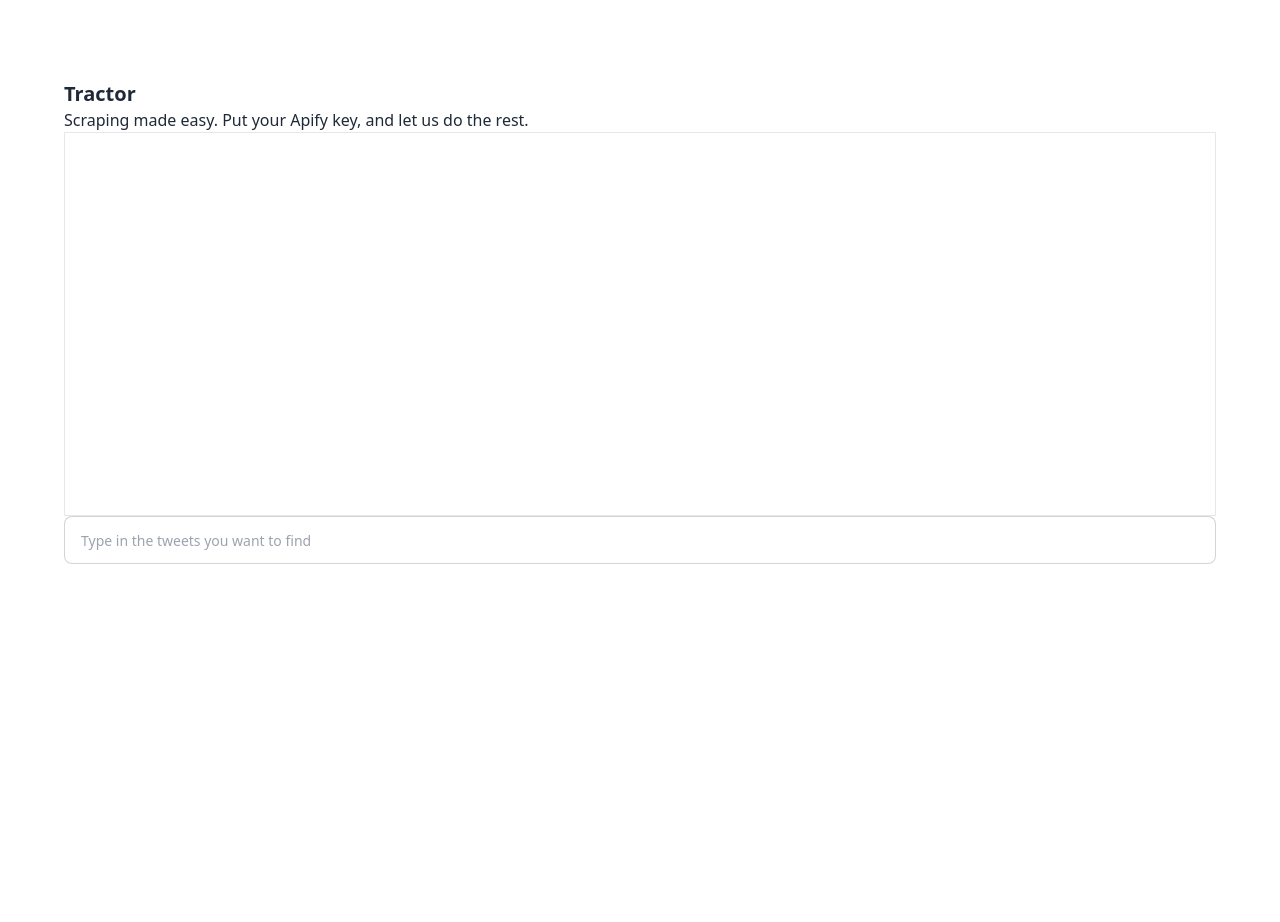
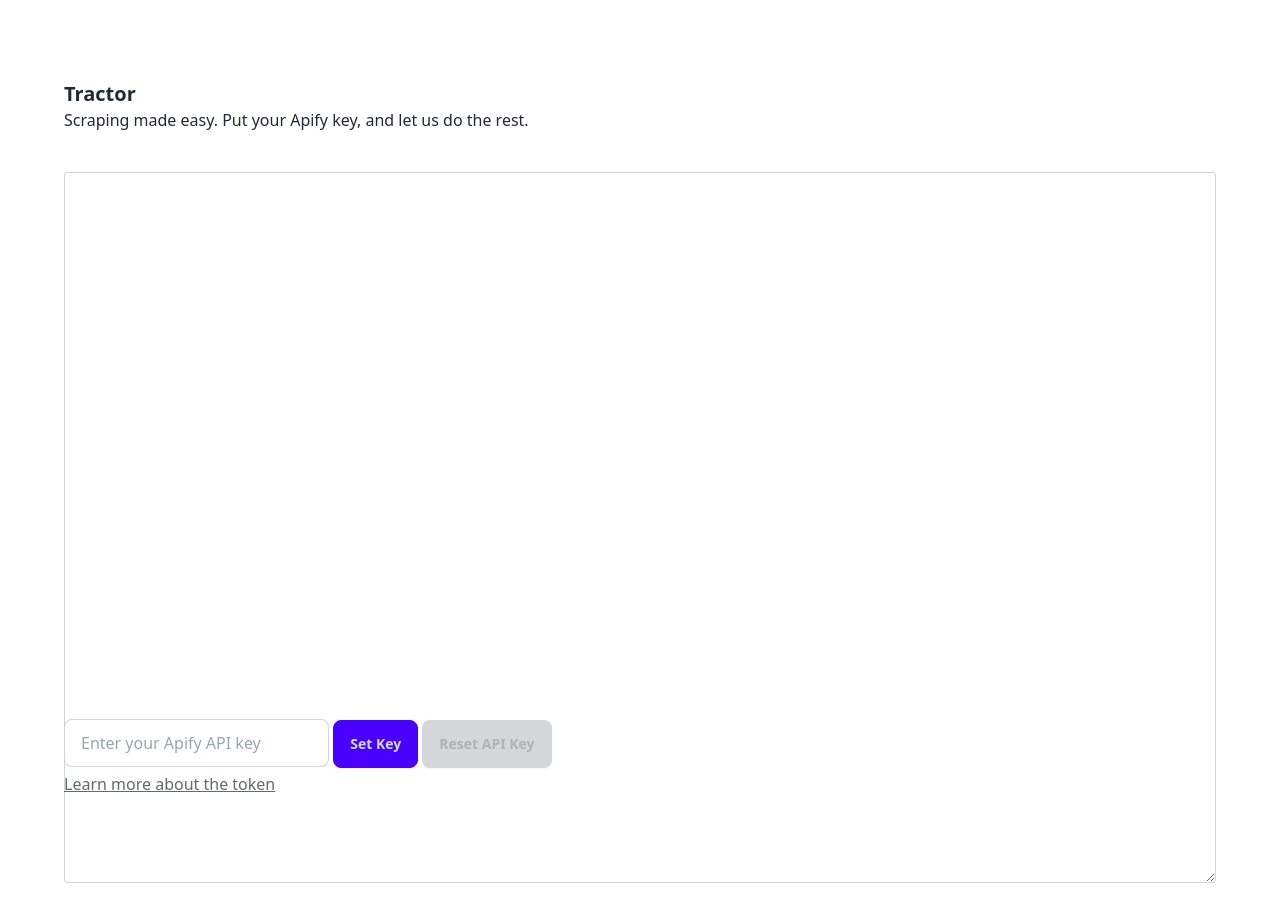
Before and after one commit to graphext/tractor2.0, a SvelteKit app: page / in a window 1280 px wide. Shown: the top 922 px of the page. Before the commit the page ends 800 px from the top, so only its background shows below. Built offline with nearby package versions, Linux system fonts and the light colour scheme.

Commit message:
adding functions and ui

```diff
--- a/package.json
+++ b/package.json
@@ -18,6 +18,7 @@
     "@sveltejs/vite-plugin-svelte": "^3.0.0",
     "@tailwindcss/typography": "^0.5.13",
     "@types/eslint": "^8.56.7",
+    "apify-client": "^2.9.4",
     "autoprefixer": "^10.4.19",
     "daisyui": "^4.12.10",
     "eslint": "^9.0.0",
--- /dev/null
+++ b/src/lib/components/ApifyKeyInput.svelte
@@ -0,0 +1,50 @@
+<script lang="ts">
+    import { apifyKey } from "$lib/stores/apifyStore";
+
+    let key = "";
+
+    function handleSubmit() {
+        apifyKey.set(key);
+        key = "";
+    }
+    function resetKey() {
+        apifyKey.set("");
+    }
+
+    $: apikeyPresent = $apifyKey != "";
+
+    let placeholder = apikeyPresent
+        ? "Key already set. Good to go!"
+        : "Enter your Apify API key";
+</script>
+
+<form on:submit|preventDefault={handleSubmit}>
+    <input
+        type="text"
+        bind:value={key}
+        {placeholder}
+        class="input input-bordered"
+        class:inputDisabled={apikeyPresent}
+    />
+    <button
+        type="submit"
+        class:btnDisabled={apikeyPresent}
+        class="btn btn-primary">Set Key</button
+    >
+    <button
+        class:btnDisabled={!apikeyPresent}
+        class="btn btn-error text-white"
+        on:click={resetKey}
+    >
+        Reset API Key
+    </button>
+</form>
+
+<style>
+    .inputDisabled {
+        @apply input-disabled;
+    }
+    .btnDisabled {
+        @apply btn-disabled;
+    }
+</style>
--- a/src/lib/components/Input.svelte
+++ b/src/lib/components/Input.svelte
@@ -1,17 +1,14 @@
 <script lang="ts">
-    export let value: string = ''
-    export let enter: string | undefined = undefined
+    export let value: string = "";
+    export let enter: string | undefined = undefined;
+    export let placeholder = "";
 
-    import { messages } from '../../store'
-
-    let element: HTMLInputElement
-    $: console.log(enter)
+    let element: HTMLInputElement;
 
     function onEnter(e: KeyboardEvent) {
-        if (e.key === 'Enter') {
-            enter = value
-            value = ''
-            $messages = [...$messages, enter]
+        if (e.key === "Enter") {
+            enter = value;
+            value = "";
         }
     }
 </script>
@@ -21,6 +18,6 @@
     class="input input-md input-bordered w-full"
     bind:value
     bind:this={element}
-    placeholder="Type in the tweets you want to find"
+    {placeholder}
     on:keydown={onEnter}
 />
--- /dev/null
+++ b/src/lib/stores/apifyStore.ts
@@ -0,0 +1,13 @@
+import { writable } from "svelte/store";
+import { browser } from "$app/environment";
+
+// Initialize the store with the value from localStorage if available
+const storedKey = browser ? localStorage.getItem("apifyKey") : null;
+export const apifyKey = writable<string>(storedKey || "");
+
+// Subscribe to changes and update localStorage
+if (browser) {
+	apifyKey.subscribe((value) => {
+		localStorage.setItem("apifyKey", value);
+	});
+}
--- /dev/null
+++ b/src/lib/utils.ts
@@ -0,0 +1,70 @@
+import { ApifyClient } from "apify-client";
+import { get } from "svelte/store";
+import { apifyKey } from "./stores/apifyStore";
+
+let client: ApifyClient | null = null;
+
+// Function to initialize or update the ApifyClient with a token
+export function initializeApifyClient() {
+	const token = get(apifyKey);
+	if (token) {
+		client = new ApifyClient({
+			token: token,
+		});
+	} else {
+		client = null;
+	}
+}
+
+// Wrapper function to ensure client is initialized before each operation
+function ensureClient<T>(operation: (client: ApifyClient) => T): T {
+	if (!client) {
+		throw new Error(
+			"ApifyClient is not initialized. Please set your Apify API key.",
+		);
+	}
+	return operation(client);
+}
+
+// Function to create a task
+export async function createTask(
+	actorId: string,
+	input: Record<string, unknown>,
+) {
+	return ensureClient(async (client) => {
+		try {
+			const task = await client.tasks().create({
+				actorId,
+				name: `Task for ${actorId}`,
+				options: {
+					build: "latest",
+				},
+				input,
+			});
+			return task;
+		} catch (error) {
+			console.error("Error creating task:", error);
+			throw error;
+		}
+	});
+}
+
+// Function to run a task
+export async function runTask(taskId: string) {
+	return ensureClient(async (client) => {
+		try {
+			const run = await client.task(taskId).run();
+			return run;
+		} catch (error) {
+			console.error("Error running task:", error);
+			throw error;
+		}
+	});
+}
+
+// ... (implement other functions similarly)
+
+// Subscribe to changes in the apifyKey store
+apifyKey.subscribe(() => {
+	initializeApifyClient();
+});
--- /dev/null
+++ b/src/routes/+page.server.ts
@@ -0,0 +1,75 @@
+import { APIFY_AUTH_TOKEN } from "$env/static/private";
+
+async function createTask(actorID: string, payload: Object) {
+	const baseApifyURL = new URL("https://api.apify.com/v2/actor-tasks");
+	const searchParams = baseApifyURL.searchParams;
+
+	searchParams.append("actId", actorID);
+	searchParams.append("name", "whatever"); //we can infer from prompt, or ask gepeto to generate a meaningful name
+
+	const promise = await fetch(baseApifyURL, {
+		method: "POST",
+		headers: {
+			Authorization: `Bearer ${APIFY_AUTH_TOKEN}`,
+			"Content-Type": "application/json",
+		},
+		body: JSON.stringify(payload),
+	});
+
+	return await promise.json();
+}
+
+async function runTask(taskId: string, payload: Object) {
+	const baseApifyURL = new URL("https://api.apify.com/v2/actor-tasks");
+	const searchParams = baseApifyURL.searchParams;
+
+	searchParams.append("actId", actorID);
+	searchParams.append("name", "whatever"); //we can infer from prompt, or ask gepeto to generate a meaningful name
+
+	const promise = await fetch(baseApifyURL, {
+		method: "POST",
+		headers: {
+			Authorization: `Bearer ${APIFY_AUTH_TOKEN}`,
+			"Content-Type": "application/json",
+		},
+		body: JSON.stringify(payload),
+	});
+
+	return await promise.json();
+}
+
+const baseApifyURL = new URL("https://api.apify.com/v2/actor-tasks");
+const actorID = "61RPP7dywgiy0JPD0"; //actor for twitter
+
+export async function load({ fetch }) {
+	const payload = {
+		//we are pretending this is the payload we got from gepeto
+		customMapFunction: "(object) => { return {...object} }",
+		includeSearchTerms: false,
+		maxItems: 10,
+		onlyImage: false,
+		onlyQuote: false,
+		onlyTwitterBlue: false,
+		onlyVerifiedUsers: false,
+		onlyVideo: false,
+		sort: "Latest",
+		startUrls: [
+			"from:@jesi-rgb since:2023-07-09 until:2023-08-09",
+			"from:@jesi-rgb since:2023-08-09 until:2023-09-09",
+			"from:@jesi-rgb since:2023-09-09 until:2023-10-09",
+			"from:@jesi-rgb since:2023-10-09 until:2023-11-09",
+			"from:@jesi-rgb since:2023-11-09 until:2023-12-09",
+			"from:@jesi-rgb since:2023-12-09 until:2024-01-09",
+			"from:@jesi-rgb since:2024-01-09 until:2024-02-09",
+			"from:@jesi-rgb since:2024-02-09 until:2024-03-09",
+			"from:@jesi-rgb since:2024-03-09 until:2024-04-09",
+			"from:@jesi-rgb since:2024-04-09 until:2024-05-09",
+			"from:@jesi-rgb since:2024-05-09 until:2024-06-09",
+			"from:@jesi-rgb since:2024-06-09 until:2024-07-09",
+		],
+		tweetLanguage: "en",
+	};
+
+	// const task = createTask(actorID, payload);
+	return { yea: "yea" };
+}
--- a/src/routes/+page.svelte
+++ b/src/routes/+page.svelte
@@ -1,27 +1,43 @@
 <script lang="ts">
-    import Input from '$lib/components/Input.svelte'
+    import ApifyKeyInput from "$lib/components/ApifyKeyInput.svelte";
+    import Input from "$lib/components/Input.svelte";
 
-    let prompt = ''
+    export let data;
+    const apifyData = data.data;
+    console.log(apifyData);
 
-    let value: string
-    let list: HTMLUListElement
+    let prompt = "";
 
-    import { messages } from '../store'
+    let value: string;
+    let inputToken: string;
+
+    let list: HTMLUListElement;
 </script>
 
-<h1 class="text-xl font-bold text-center md:text-left">Tractor</h1>
-<h2 class="w-1/2 md:w-full mx-auto text-center text-balance md:text-left">
-    Scraping made easy. Put your Apify key, and let us do the rest.
-</h2>
-
-<div class="h-96 border overflow-y-scroll">
-    <ul bind:this={list}>
-        {#each $messages as m}
-            <li>{m}</li>
-        {/each}
-    </ul>
+<div class="mb-10">
+    <h1 class="text-xl font-bold text-center md:text-left">Tractor</h1>
+    <h2 class="w-1/2 md:w-full mx-auto text-center text-balance md:text-left">
+        Scraping made easy. Put your Apify key, and let us do the rest.
+    </h2>
 </div>
 
-<div class="sticky bottom-1">
-    <Input bind:value />
-</div>
+<form class="flex flex-col justify-between h-[800px] gap-3">
+    <textarea
+        class="textarea textarea-bordered grow border overflow-y-scroll rounded"
+        bind:value
+        on:paste={(e) => {
+            if (e.clipboardData) {
+                const data = e.clipboardData.getData("text/plain");
+                const noFormat = data.replaceAll("\t", "").trim();
+                value = noFormat;
+            }
+        }}
+    />
+
+    <div class="sticky bottom-1 flex flex-col gap-1">
+        <ApifyKeyInput />
+        <a href="/token-info" class="underline opacity-70"
+            >Learn more about the token</a
+        >
+    </div>
+</form>
--- /dev/null
+++ b/src/routes/token-info/+page.svelte
@@ -0,0 +1,43 @@
+<a href="/" class="underline mb-10">Back</a>
+
+<div class="md:w-1/2 text-pretty prose">
+    <h2 class="">Information about APIFY Auth Tokens</h2>
+    <p>
+        In order to use this service, please head to <a
+            href="https://console.apify.com/settings/integrations"
+            >the APIFY Integrations</a
+        >
+        section and generate a personal API token.
+    </p>
+    <p>
+        You'll find it at the very right, inside the "Personal API Tokens"
+        section. A button labelled <span
+            class="text-blue-500 px-1 border border-blue-500 rounded-btn"
+            >+ Add token</span
+        >.
+    </p>
+
+    <p>
+        As stated, do not share this with untrusted sources.
+        <b
+            >If you notice unwanted or unusual behaviour, head to the same page
+            and delete all affected tokens. Delete them all if you are not sure
+            which one is being misused.</b
+        > You can always generate new ones.
+    </p>
+
+    <h3>How this works</h3>
+    <p>
+        The APIFY service always asks for a kind of identification number for
+        each user. When using integrations that work on your behalf, you can
+        provide this token so, even though you are using a service external to
+        APIFY (like this one), APIFY knows it's <b>you</b> the one using it and can,
+        for example, charge you for the service provided.
+    </p>
+
+    <p>
+        Basically, you are just using APIFY in a more convenient way, since we
+        fill all the forms and press all the buttons for you. But it's you, in
+        the end, the one using the APIFY service.
+    </p>
+</div>
--- a/src/store.ts
+++ /dev/null
@@ -1,3 +0,0 @@
-import { writable } from 'svelte/store'
-
-export const messages = writable<string[]>([])
```
Also changed, not shown: 1 other file (tests, documents, lock files or other folders).
